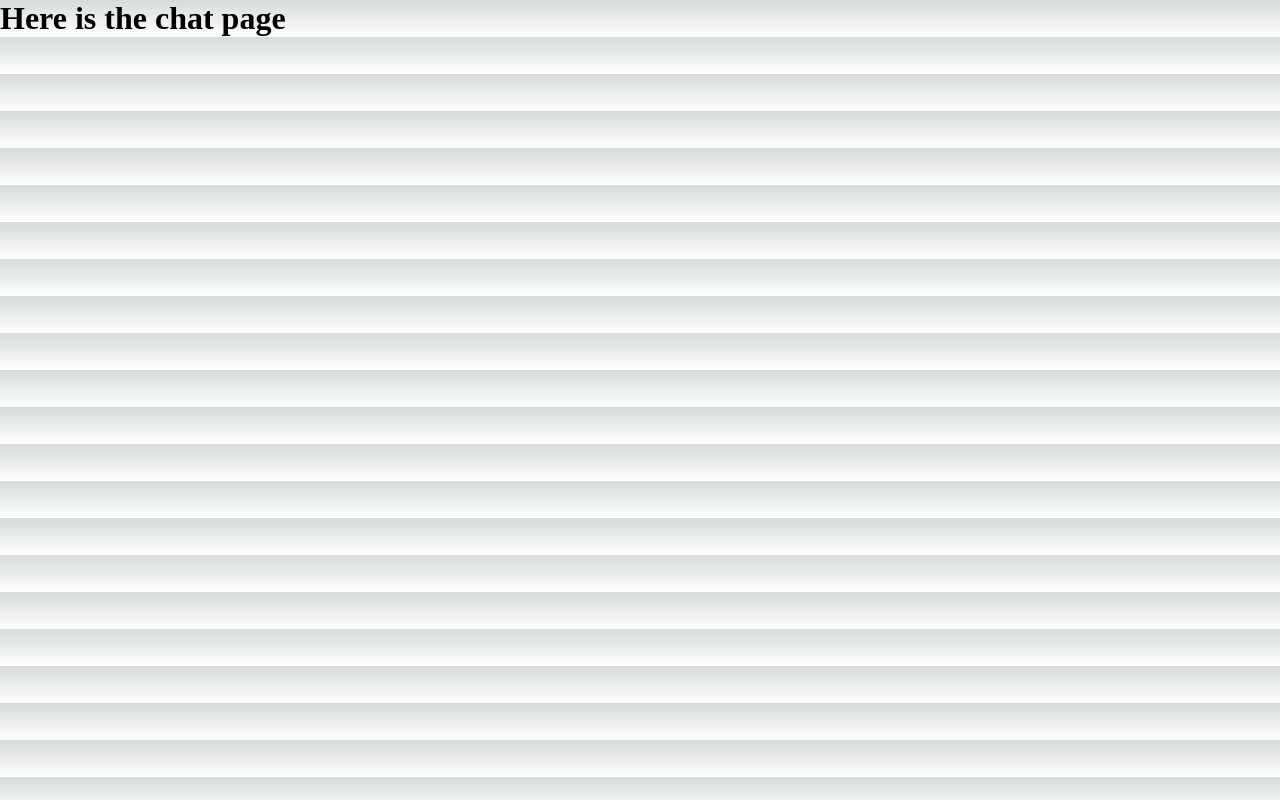
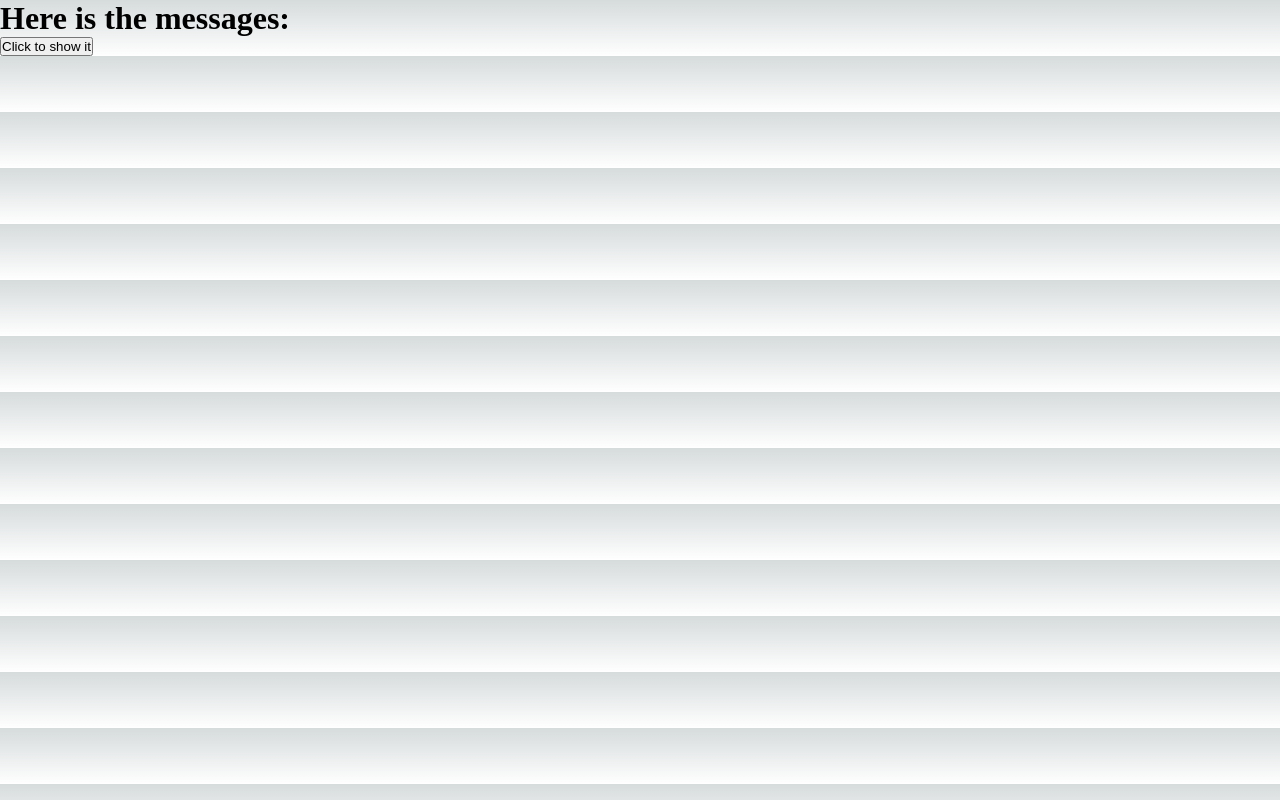
Before and after one commit to Severynson/chat_app_frontend, a Next.js app: page /chat in a window 1280 px wide. Built offline with nearby package versions, Linux system fonts and the light colour scheme; no server answers.

Commit message:
socket.io-works-finaly

```diff
--- a/pages/chat/index.tsx
+++ b/pages/chat/index.tsx
@@ -1,14 +1,28 @@
-import { useEffect } from "react";
-import SocketIO from "socket.io-client";
+import { useEffect, useState } from "react";
+import openSocket from "socket.io-client";
 
 export default function Chat() {
+  const [messages, setMessages] = useState<string>("");
+
   useEffect(() => {
-    SocketIO("http://localhost:8080");
-  }, []);
+    const socket = openSocket("http://localhost:8080");
+
+    socket.on("messages", ({ message }: { message: string }) => {
+      setMessages(message);
+    });
+  }, [messages]);
 
   return (
     <>
-      <h1>Here is the chat page</h1>
+      <h1>Here is the messages:</h1>
+      <button
+        onClick={() => {
+          fetch("http://localhost:8080/chat");
+        }}
+      >
+        Click to show it
+      </button>
+      <p>{messages}</p>
     </>
   );
 }
```
